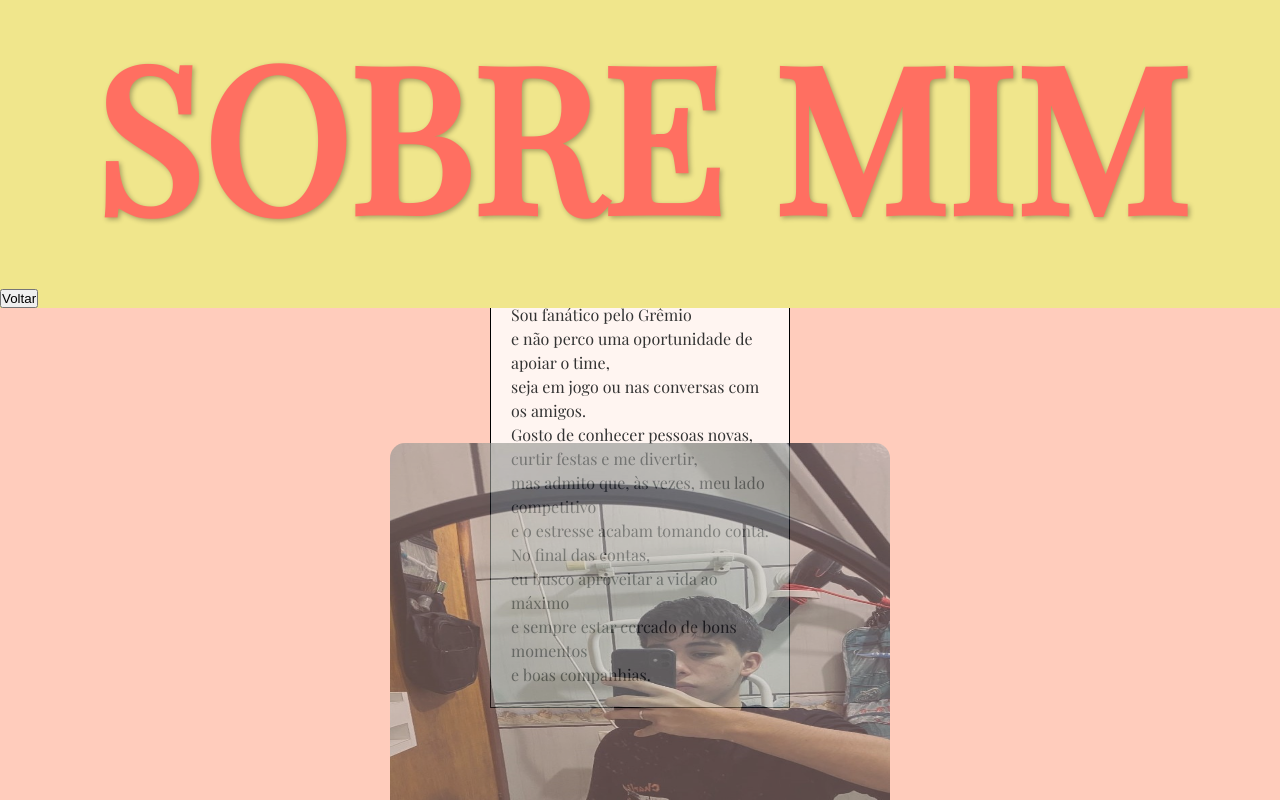
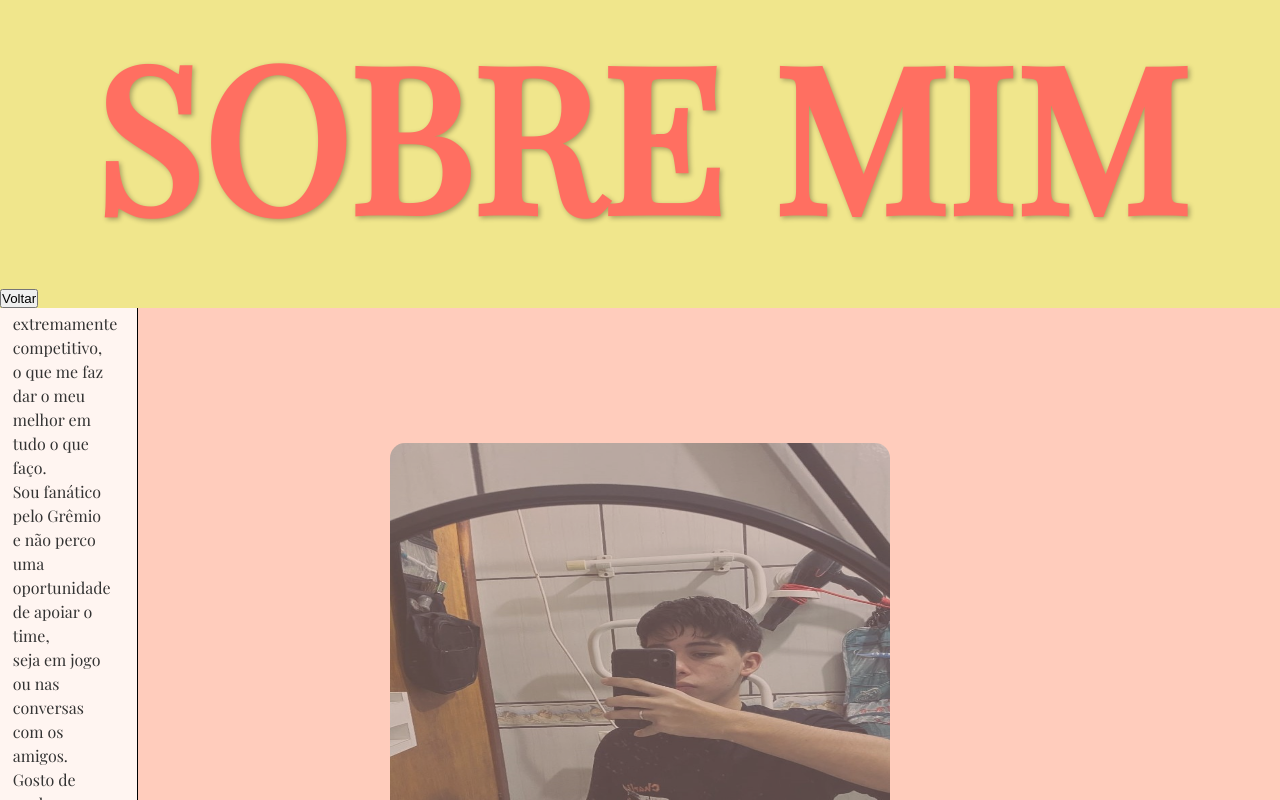
Before and after one commit to arthurmachadooo/meu-portfolio, a plain HTML site: page PORTFOLIO/sobre mim.html in a window 1280 px wide. Shown: the top 800 px of the page. Drawn offline with nearby package versions, Linux system fonts and the light colour scheme.

Commit message:
sobremim.css

```diff
--- a/PORTFOLIO/sobremim.css
+++ b/PORTFOLIO/sobremim.css
@@ -72,14 +72,12 @@ img:hover {
 
 #texto {
     left: 0;
-    top: 50%;
-    transform: translateY(-50%);
     padding: 20px;
     background-color: rgba(255, 255, 255, 0.8);
     border: 1px solid #000;
     max-width: 300px;
     line-height: 1.5;
-
+margin-right: 1150px;
 }
 
 footer {
```
